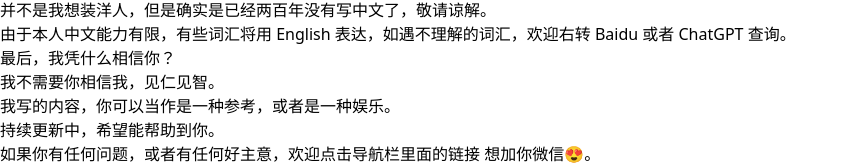
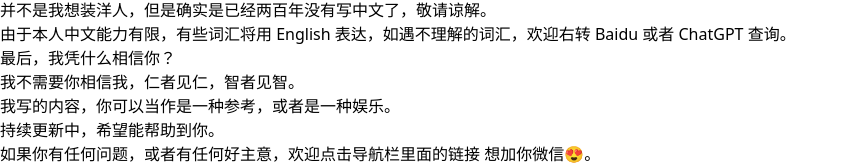
Before and after one commit to EvanNotFound/how-to-deal-with-my-crush, a Next.js app: page / in a window 1280 px wide. Shown: the part 338-503 px from the top of the page, without its empty margins (0-849 px from the left). Built offline with nearby package versions, Linux system fonts and the light colour scheme.

Commit message:
docs: improve clarity in index.mdx text

```diff
--- a/pages/index.mdx
+++ b/pages/index.mdx
@@ -32,7 +32,7 @@
 
 ### 最后，我凭什么相信你？
 
-我不需要你相信我，见仁见智。
+我不需要你相信我，仁者见仁，智者见智。
 
 我写的内容，你可以当作是一种参考，或者是一种娱乐。
 
```
